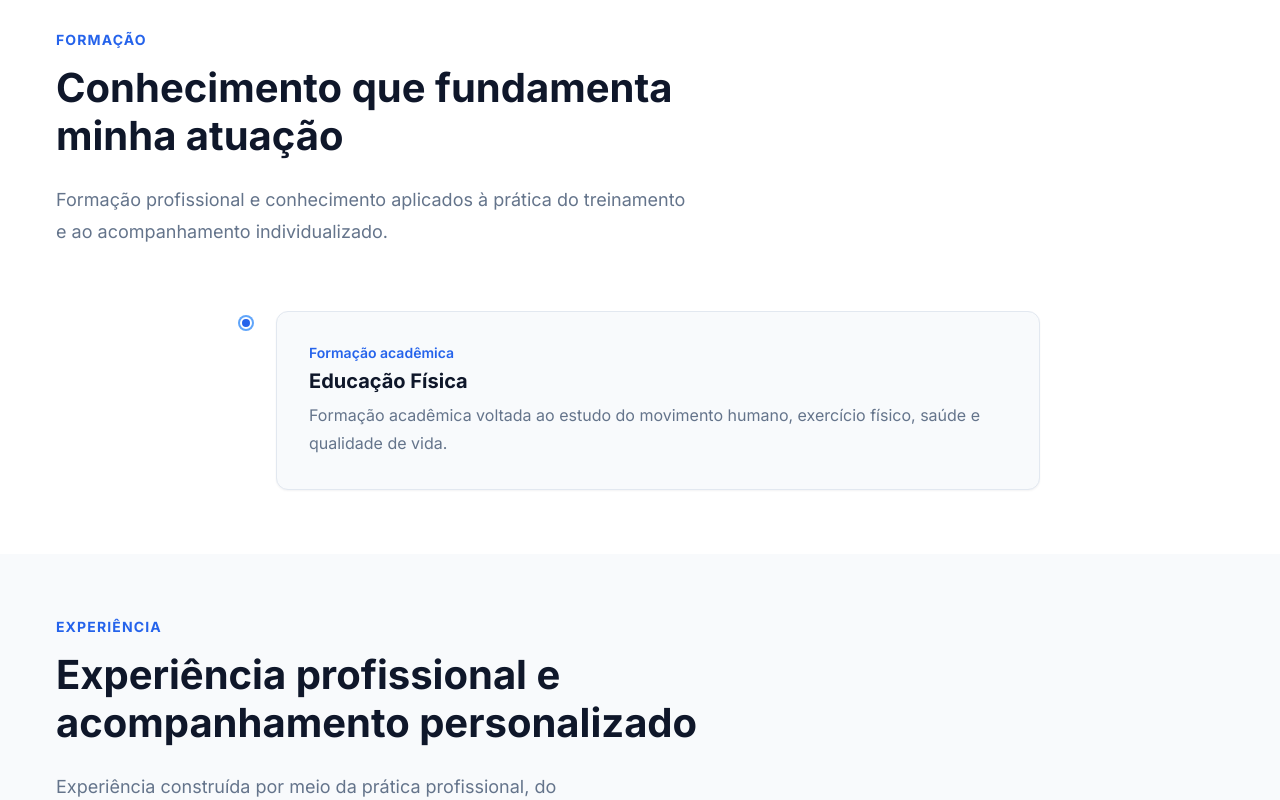
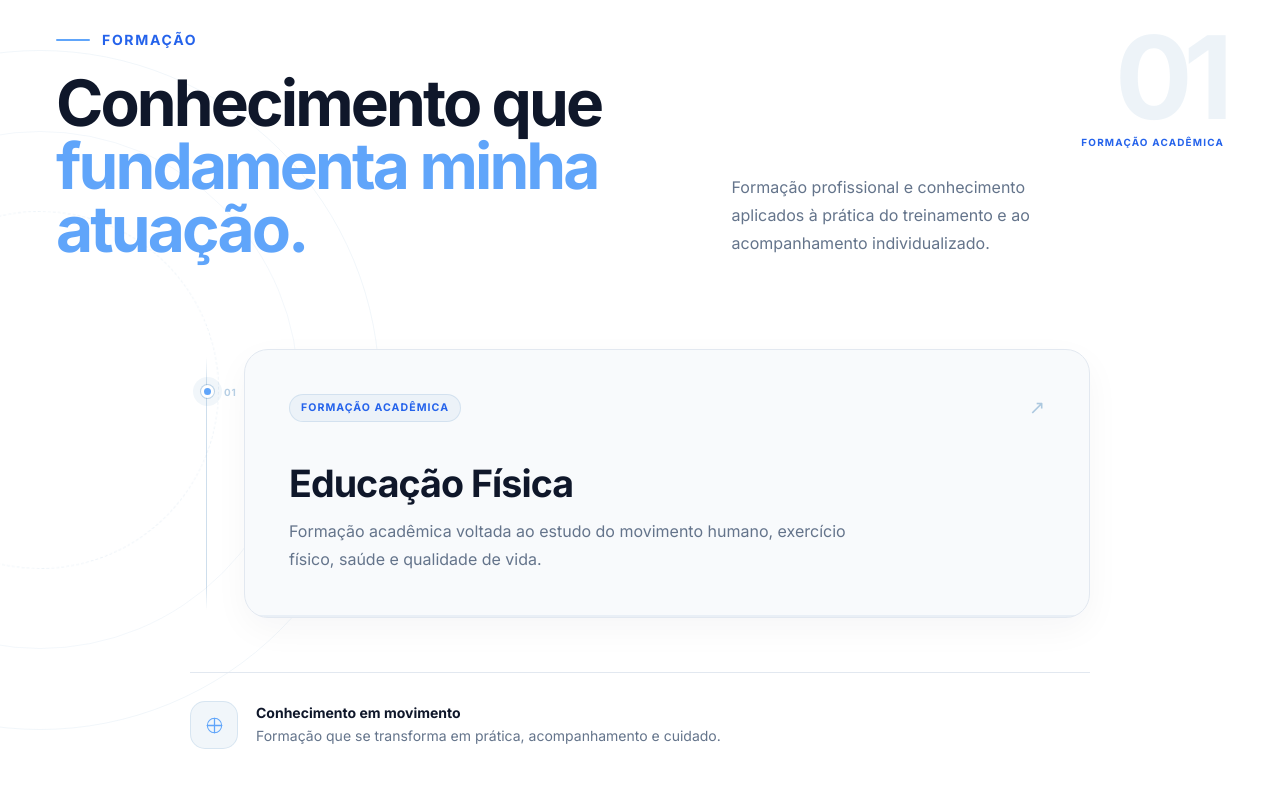
Before and after one commit to JoseWenned/front-portfolio-erilene, a Next.js app in the folder erline-portfolio-frontend/: page / in a window 1280 px wide. Shown: the part 2440-3240 px from the top of the page. Built offline with nearby package versions, Linux system fonts and the light colour scheme.

Commit message:
fix: Atualização de estilo moderno componente formacao

```diff
--- a/erline-portfolio-frontend/src/features/Formacao/Formacao.feature.tsx
+++ b/erline-portfolio-frontend/src/features/Formacao/Formacao.feature.tsx
@@ -5,7 +5,9 @@ import styles from "./formacao.module.scss";
 
 const formations = [
   {
+    number: "01",
     title: "Educação Física",
+    label: "Formação acadêmica",
     description:
       "Formação acadêmica voltada ao estudo do movimento humano, exercício físico, saúde e qualidade de vida.",
   },
@@ -13,34 +15,84 @@ const formations = [
 
 export function Formacao() {
   return (
-    <Section id="formacao" className={styles.formacao}>
+    <Section
+      id="formacao"
+      className={styles.formacao}
+    >
+      <div
+        className={styles.backgroundDecoration}
+        aria-hidden="true"
+      />
+
       <Container>
         <div className={styles.header}>
-          <p className={styles.eyebrow}>Formação</p>
+          <div className={styles.eyebrowWrapper}>
+            <span
+              className={styles.eyebrowLine}
+              aria-hidden="true"
+            />
 
+            <p className={styles.eyebrow}>
+              Formação
+            </p>
+          </div>
+
+          <div className={styles.headerContent}>
             <h2 className={styles.title}>
-            Conhecimento que fundamenta minha atuação
+              Conhecimento que
+              <span>fundamenta minha atuação.</span>
             </h2>
 
             <p className={styles.description}>
-            Formação profissional e conhecimento aplicados à prática
-            do treinamento e ao acompanhamento individualizado.
+              Formação profissional e conhecimento aplicados
+              à prática do treinamento e ao acompanhamento
+              individualizado.
             </p>
           </div>
 
+          <div
+            className={styles.headerNumber}
+            aria-hidden="true"
+          >
+            <span>01</span>
+            <small>formação acadêmica</small>
+          </div>
+        </div>
+
         <div className={styles.timeline}>
+          <div
+            className={styles.timelineLine}
+            aria-hidden="true"
+          />
+
           {formations.map((formation) => (
             <article
               key={formation.title}
               className={styles.item}
             >
-              <div className={styles.marker} />
+              <div className={styles.markerWrapper}>
+                <span className={styles.marker} />
+
+                <span className={styles.markerNumber}>
+                  {formation.number}
+                </span>
+              </div>
 
               <div className={styles.card}>
+                <div className={styles.cardTop}>
                   <span className={styles.label}>
-                  Formação acadêmica
+                    {formation.label}
                   </span>
 
+                  <span
+                    className={styles.cardArrow}
+                    aria-hidden="true"
+                  >
+                    ↗
+                  </span>
+                </div>
+
+                <div className={styles.cardContent}>
                   <h3 className={styles.cardTitle}>
                     {formation.title}
                   </h3>
@@ -49,8 +101,62 @@ export function Formacao() {
                     {formation.description}
                   </p>
                 </div>
+
+                <div
+                  className={styles.cardLine}
+                  aria-hidden="true"
+                >
+                  <span />
+                </div>
+              </div>
             </article>
           ))}
+        </div>
+
+        <div className={styles.footerHighlight}>
+          <span
+            className={styles.footerIcon}
+            aria-hidden="true"
+          >
+            <svg
+              viewBox="0 0 32 32"
+              fill="none"
+              xmlns="http://www.w3.org/2000/svg"
+            >
+              <path
+                d="M16 6V26"
+                stroke="currentColor"
+                strokeWidth="1.8"
+                strokeLinecap="round"
+              />
+
+              <path
+                d="M6 16H26"
+                stroke="currentColor"
+                strokeWidth="1.8"
+                strokeLinecap="round"
+              />
+
+              <circle
+                cx="16"
+                cy="16"
+                r="10"
+                stroke="currentColor"
+                strokeWidth="1.4"
+              />
+            </svg>
+          </span>
+
+          <div>
+            <strong>
+              Conhecimento em movimento
+            </strong>
+
+            <p>
+              Formação que se transforma em prática,
+              acompanhamento e cuidado.
+            </p>
+          </div>
         </div>
       </Container>
     </Section>
--- a/erline-portfolio-frontend/src/features/Formacao/formacao.module.scss
+++ b/erline-portfolio-frontend/src/features/Formacao/formacao.module.scss
@@ -1,128 +1,432 @@
 .formacao {
+  position: relative;
+  isolation: isolate;
+  overflow: hidden;
   background-color: var(--color-surface);
 }
 
+.backgroundDecoration {
+  position: absolute;
+  z-index: -2;
+  top: 50%;
+  left: -300px;
+  width: 680px;
+  height: 680px;
+  border: 1px solid rgba(31, 105, 170, 0.06);
+  border-radius: 50%;
+  transform: translateY(-50%);
+  pointer-events: none;
+}
+
+.backgroundDecoration::before,
+.backgroundDecoration::after {
+  content: "";
+  position: absolute;
+  border-radius: 50%;
+  pointer-events: none;
+}
+
+.backgroundDecoration::before {
+  inset: 80px;
+  border: 1px solid rgba(31, 105, 170, 0.05);
+}
+
+.backgroundDecoration::after {
+  inset: 160px;
+  border: 1px dashed rgba(31, 105, 170, 0.08);
+  animation: rotateDecoration 28s linear infinite;
+}
+
+/* HEADER */
+
 .header {
-  max-width: 720px;
-  margin-bottom: var(--spacing-3xl);
+  position: relative;
+  margin-bottom: clamp(52px, 7vw, 88px);
+}
+
+.eyebrowWrapper {
+  display: flex;
+  align-items: center;
+  gap: 12px;
+  margin-bottom: var(--spacing-lg);
+}
+
+.eyebrowLine {
+  width: 34px;
+  height: 2px;
+  border-radius: 999px;
+  background-color: var(--color-primary);
 }
 
 .eyebrow {
-  margin: 0 0 var(--spacing-md);
-
+  margin: 0;
   color: var(--color-primary-dark);
   font-size: var(--font-size-sm);
   font-weight: var(--font-weight-bold);
-  letter-spacing: 0.08em;
+  letter-spacing: 0.12em;
   text-transform: uppercase;
 }
 
+.headerContent {
+  display: grid;
+  grid-template-columns: minmax(0, 1fr) minmax(280px, 0.58fr);
+  align-items: end;
+  gap: clamp(40px, 8vw, 120px);
+  padding-right: 160px;
+}
+
 .title {
-  margin: 0 0 var(--spacing-lg);
+  max-width: 760px;
+  margin: 0;
+  color: var(--color-text);
+  font-size: clamp(2.7rem, 5vw, 4.6rem);
+  font-weight: var(--font-weight-bold);
+  line-height: 0.98;
+  letter-spacing: -0.045em;
+}
 
-  color: var(--color-text);
-  font-size: var(--font-size-4xl);
-  font-weight: var(--font-weight-bold);
-  line-height: var(--line-height-tight);
+.title span {
+  display: block;
+  color: var(--color-primary);
 }
 
 .description {
-  max-width: 640px;
-  margin: 0;
-
+  max-width: 460px;
+  margin: 0 0 4px;
   color: var(--color-text-muted);
-  font-size: var(--font-size-lg);
+  font-size: var(--font-size-md);
   line-height: var(--line-height-relaxed);
 }
 
+.headerNumber {
+  position: absolute;
+  top: 0;
+  right: 0;
+  display: flex;
+  flex-direction: column;
+  align-items: flex-end;
+  pointer-events: none;
+}
+
+.headerNumber span {
+  color: rgba(31, 105, 170, 0.08);
+  font-size: clamp(5rem, 9vw, 8rem);
+  font-weight: var(--font-weight-bold);
+  line-height: 0.8;
+  letter-spacing: -0.08em;
+}
+
+.headerNumber small {
+  margin-top: 12px;
+  color: var(--color-primary-dark);
+  font-size: 0.62rem;
+  font-weight: var(--font-weight-bold);
+  letter-spacing: 0.12em;
+  text-transform: uppercase;
+}
+
+/* TIMELINE */
+
 .timeline {
   position: relative;
-  max-width: 800px;
+  max-width: 900px;
   margin: 0 auto;
+  padding-left: 54px;
+}
+
+.timelineLine {
+  position: absolute;
+  top: 8px;
+  bottom: 8px;
+  left: 16px;
+  width: 1px;
+  background:
+    linear-gradient(
+      to bottom,
+      transparent,
+      rgba(31, 105, 170, 0.22) 10%,
+      rgba(31, 105, 170, 0.22) 90%,
+      transparent
+    );
 }
 
 .item {
   position: relative;
   display: flex;
-  gap: var(--spacing-lg);
 }
 
-.item:not(:last-child) {
-  padding-bottom: var(--spacing-xl);
-}
-
-.item:not(:last-child)::before {
-  content: "";
-
+.markerWrapper {
   position: absolute;
-  top: 12px;
-  bottom: 0;
-  left: 5px;
-
-  width: 2px;
-
-  background-color: var(--color-border);
+  z-index: 2;
+  top: 26px;
+  left: -54px;
+  display: flex;
+  align-items: center;
+  justify-content: center;
+  width: 34px;
+  height: 34px;
 }
 
 .marker {
+  position: absolute;
+  width: 13px;
+  height: 13px;
+  border: 3px solid var(--color-surface);
+  border-radius: 50%;
+  background-color: var(--color-primary);
+  box-shadow:
+    0 0 0 1px rgba(31, 105, 170, 0.25),
+    0 0 0 8px rgba(31, 105, 170, 0.06);
+}
+
+.markerNumber {
+  position: absolute;
+  left: 34px;
+  color: rgba(31, 105, 170, 0.32);
+  font-size: 0.62rem;
+  font-weight: var(--font-weight-bold);
+  letter-spacing: 0.08em;
+}
+
+/* CARD */
+
+.card {
+  position: relative;
+  width: 100%;
+  min-height: 250px;
+  padding: clamp(28px, 4vw, 44px);
+  overflow: hidden;
+  border: 1px solid var(--color-border);
+  border-radius: 24px;
+  background-color: var(--color-background);
+  box-shadow:
+    0 12px 35px rgba(15, 23, 42, 0.04);
+  transition:
+    transform 350ms cubic-bezier(0.22, 1, 0.36, 1),
+    box-shadow 350ms ease,
+    border-color 350ms ease,
+    background-color 350ms ease;
+}
+
+.card::before {
+  content: "";
+  position: absolute;
+  top: 0;
+  right: 0;
+  width: 260px;
+  height: 260px;
+  border-radius: 50%;
+  background:
+    radial-gradient(
+      circle,
+      rgba(31, 105, 170, 0.09),
+      transparent 68%
+    );
+  transform: translate(35%, -35%);
+  opacity: 0;
+  transition: opacity 350ms ease;
+  pointer-events: none;
+}
+
+.card:hover {
+  border-color: rgba(31, 105, 170, 0.16);
+  background-color: #ffffff;
+  box-shadow:
+    0 24px 55px rgba(15, 23, 42, 0.08);
+  transform: translateY(-5px);
+}
+
+.card:hover::before {
+  opacity: 1;
+}
+
+.cardTop {
   position: relative;
   z-index: 1;
-
-  flex: 0 0 12px;
-  width: 12px;
-  height: 12px;
-  margin-top: 6px;
-
-  background-color: var(--color-primary-dark);
-  border: 2px solid var(--color-surface);
-  border-radius: 50%;
-  box-shadow: 0 0 0 2px var(--color-primary);
-}
-
-.card {
-  flex: 1;
-
-  padding: var(--spacing-xl);
-
-  background-color: var(--color-background);
-  border: 1px solid var(--color-border);
-  border-radius: var(--radius-lg);
-  box-shadow: var(--shadow-sm);
+  display: flex;
+  align-items: center;
+  justify-content: space-between;
 }
 
 .label {
-  display: block;
-  margin-bottom: var(--spacing-sm);
+  display: inline-flex;
+  align-items: center;
+  min-height: 28px;
+  padding: 6px 11px;
+  border: 1px solid rgba(31, 105, 170, 0.12);
+  border-radius: 999px;
+  background-color: rgba(31, 105, 170, 0.05);
+  color: var(--color-primary-dark);
+  font-size: 0.66rem;
+  font-weight: var(--font-weight-bold);
+  letter-spacing: 0.1em;
+  text-transform: uppercase;
+}
 
-  color: var(--color-primary-dark);
-  font-size: var(--font-size-sm);
-  font-weight: var(--font-weight-semibold);
+.cardArrow {
+  color: rgba(31, 105, 170, 0.35);
+  font-size: 1.2rem;
+  line-height: 1;
+  transition:
+    color 250ms ease,
+    transform 250ms ease;
+}
+
+.card:hover .cardArrow {
+  color: var(--color-primary);
+  transform: translate(3px, -3px);
+}
+
+.cardContent {
+  position: relative;
+  z-index: 1;
+  max-width: 650px;
+  margin-top: 42px;
 }
 
 .cardTitle {
-  margin: 0 0 var(--spacing-sm);
-
+  margin: 0 0 14px;
   color: var(--color-text);
-  font-size: var(--font-size-xl);
+  font-size: clamp(1.7rem, 3vw, 2.35rem);
   font-weight: var(--font-weight-bold);
+  line-height: 1.05;
+  letter-spacing: -0.025em;
 }
 
 .cardDescription {
+  max-width: 600px;
   margin: 0;
-
   color: var(--color-text-muted);
   font-size: var(--font-size-md);
   line-height: var(--line-height-relaxed);
 }
 
+.cardLine {
+  position: absolute;
+  right: 0;
+  bottom: 0;
+  left: 0;
+  z-index: 1;
+  height: 2px;
+  overflow: hidden;
+  background-color: rgba(31, 105, 170, 0.07);
+}
+
+.cardLine span {
+  display: block;
+  width: 22%;
+  height: 100%;
+  background-color: var(--color-primary);
+  transform: translateX(-100%);
+  transition:
+    transform 500ms cubic-bezier(0.22, 1, 0.36, 1);
+}
+
+.card:hover .cardLine span {
+  transform: translateX(0);
+}
+
+/* FOOTER HIGHLIGHT */
+
+.footerHighlight {
+  display: flex;
+  align-items: center;
+  gap: 18px;
+  max-width: 900px;
+  margin: 54px auto 0;
+  padding-top: 28px;
+  border-top: 1px solid var(--color-border);
+}
+
+.footerIcon {
+  display: flex;
+  flex: 0 0 48px;
+  align-items: center;
+  justify-content: center;
+  width: 48px;
+  height: 48px;
+  border: 1px solid rgba(31, 105, 170, 0.12);
+  border-radius: 15px;
+  background-color: rgba(31, 105, 170, 0.06);
+  color: var(--color-primary);
+}
+
+.footerIcon svg {
+  width: 23px;
+  height: 23px;
+}
+
+.footerHighlight strong {
+  display: block;
+  margin-bottom: 4px;
+  color: var(--color-text);
+  font-size: var(--font-size-sm);
+  font-weight: var(--font-weight-bold);
+}
+
+.footerHighlight p {
+  margin: 0;
+  color: var(--color-text-muted);
+  font-size: var(--font-size-sm);
+  line-height: 1.5;
+}
+
+/* ANIMAÇÃO */
+
+@keyframes rotateDecoration {
+  from {
+    transform: rotate(0deg);
+  }
+
+  to {
+    transform: rotate(360deg);
+  }
+}
+
+/* TABLET */
+
+@media (max-width: 1024px) {
+  .headerContent {
+    display: block;
+    padding-right: 170px;
+  }
+
+  .title {
+    max-width: 680px;
+  }
+
+  .description {
+    max-width: 560px;
+    margin-top: 24px;
+  }
+
+  .headerNumber {
+    top: 4px;
+  }
+
+  .timeline {
+    max-width: 820px;
+  }
+}
+
+/* TABLET / MOBILE */
+
 @media (max-width: 768px) {
   .header {
-    margin-bottom: var(--spacing-2xl);
+    margin-bottom: 48px;
+  }
+
+  .headerContent {
+    padding-right: 0;
     text-align: center;
   }
 
+  .eyebrowWrapper {
+    justify-content: center;
+  }
+
   .title {
-    font-size: var(--font-size-3xl);
+    font-size: clamp(2.6rem, 9vw, 4rem);
   }
 
   .description {
@@ -130,11 +434,140 @@
     margin-left: auto;
   }
 
+  .headerNumber {
+    position: relative;
+    top: auto;
+    right: auto;
+    align-items: center;
+    margin-top: 28px;
+  }
+
+  .headerNumber span {
+    font-size: 4rem;
+  }
+
+  .headerNumber small {
+    margin-top: 8px;
+  }
+
   .timeline {
-    max-width: none;
+    padding-left: 38px;
+  }
+
+  .timelineLine {
+    left: 10px;
+  }
+
+  .markerWrapper {
+    left: -38px;
+  }
+
+  .markerNumber {
+    display: none;
   }
 
   .card {
-    padding: var(--spacing-lg);
+    min-height: 230px;
+    border-radius: 20px;
+  }
+
+  .cardContent {
+    margin-top: 34px;
+  }
+
+  .footerHighlight {
+    margin-top: 42px;
   }
 }
+
+/* MOBILE */
+
+@media (max-width: 480px) {
+  .backgroundDecoration {
+    left: -320px;
+    width: 540px;
+    height: 540px;
+  }
+
+  .title {
+    font-size: clamp(2.35rem, 12vw, 3.2rem);
+  }
+
+  .timeline {
+    padding-left: 30px;
+  }
+
+  .timelineLine {
+    left: 8px;
+  }
+
+  .markerWrapper {
+    left: -30px;
+    width: 28px;
+  }
+
+  .marker {
+    width: 11px;
+    height: 11px;
+  }
+
+  .card {
+    min-height: 220px;
+    padding: 24px 20px;
+    border-radius: 18px;
+  }
+
+  .label {
+    font-size: 0.58rem;
+  }
+
+  .cardContent {
+    margin-top: 30px;
+  }
+
+  .cardTitle {
+    font-size: 1.55rem;
+  }
+
+  .cardDescription {
+    font-size: 0.78rem;
+  }
+
+  .footerHighlight {
+    align-items: flex-start;
+    gap: 14px;
+  }
+
+  .footerIcon {
+    flex-basis: 42px;
+    width: 42px;
+    height: 42px;
+  }
+
+  .footerHighlight p {
+    font-size: 0.76rem;
+  }
+}
+
+/* REDUÇÃO DE MOVIMENTO */
+
+@media (prefers-reduced-motion: reduce) {
+  .backgroundDecoration::after {
+    animation: none;
+  }
+
+  .card,
+  .card::before,
+  .cardArrow,
+  .cardLine span {
+    transition: none;
+  }
+
+  .card:hover {
+    transform: none;
+  }
+
+  .card:hover .cardArrow {
+    transform: none;
+  }
+}
```
Lines whose indentation alone changed are shown as unchanged.
